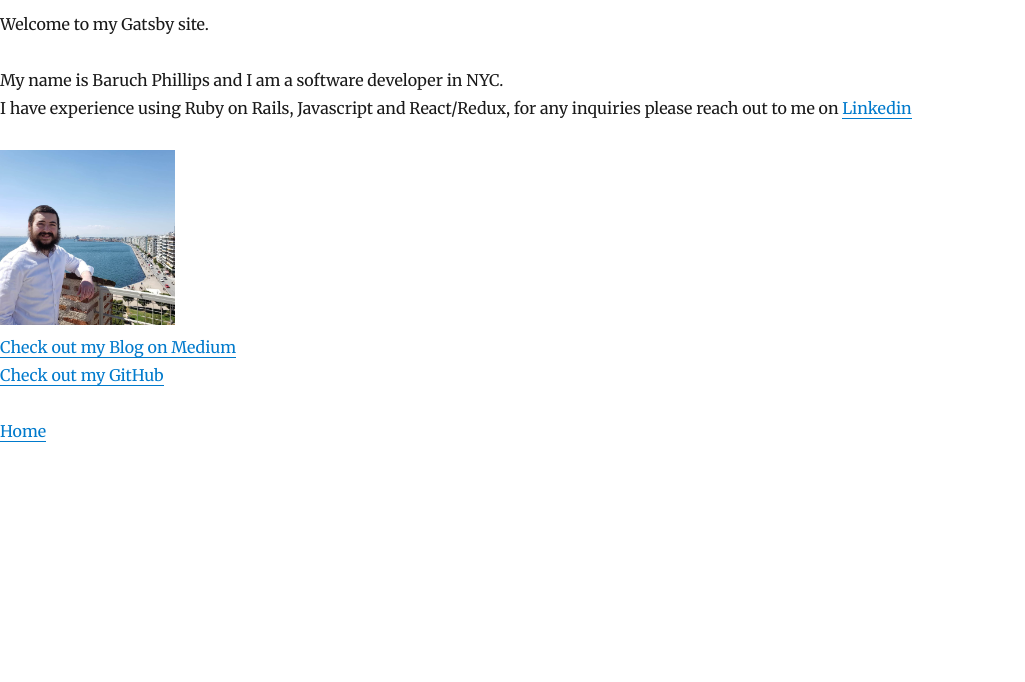
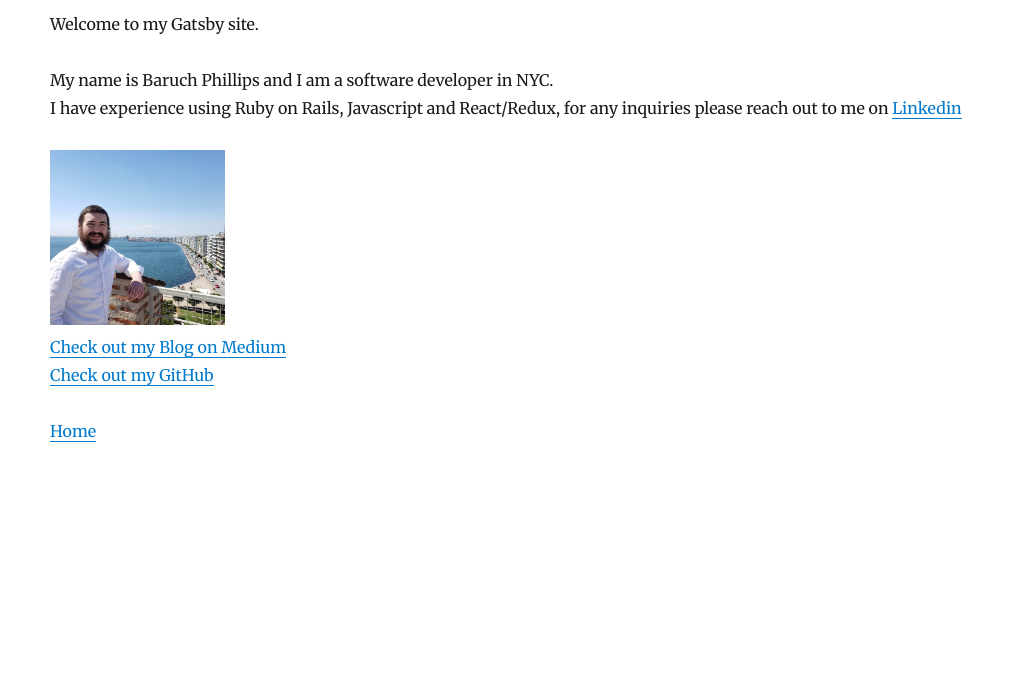
Before and after one commit to bphillips95/Coding-blog, a Gatsby site: page /about in a window 1280 px wide. Shown: the part 118-800 px from the top of the page, without its empty margins (0-1025 px from the left). Built offline with nearby package versions, Linux system fonts and the light colour scheme; Gatsby itself is replaced by a stand-in of ours; some packages are replaced by stand-ins of ours.

Commit message:
added styling changes to about page

```diff
--- a/src/pages/about.js
+++ b/src/pages/about.js
@@ -4,7 +4,9 @@ import Img from "gatsby-image"
 
 export default ({ data }) => (
 
-  <div>
+  <div style={{
+    margin: "10px 50px 20px"
+  }}>
     <h1>About the Author</h1>
 
    <p>Welcome to my Gatsby site.</p>
@@ -13,7 +15,7 @@ export default ({ data }) => (
       <br/>
     I have experience using Ruby on Rails, Javascript and React/Redux, for any inquiries please reach out to me on   <a href={`https://linkedin.com/in/${data.site.siteMetadata.social.linkedin}`}>Linkedin</a></p>
 
-    <Img fixed={data.file.childImageSharp.fixed} />
+    <Img fixed={data.file.childImageSharp.fixed} className="center" />
 
     <br/>
     <a href={`https://medium.com/@baruchphillips`}>Check out my Blog on Medium</a>
```
